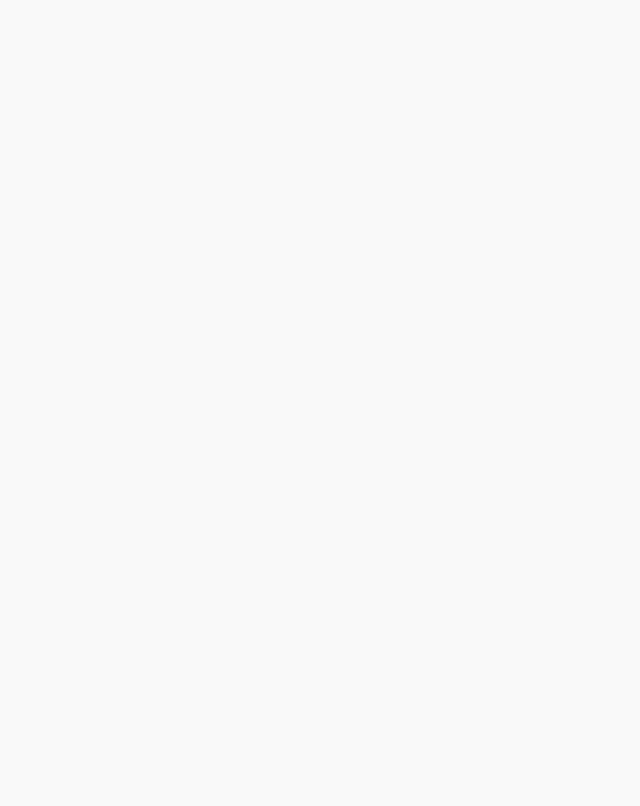
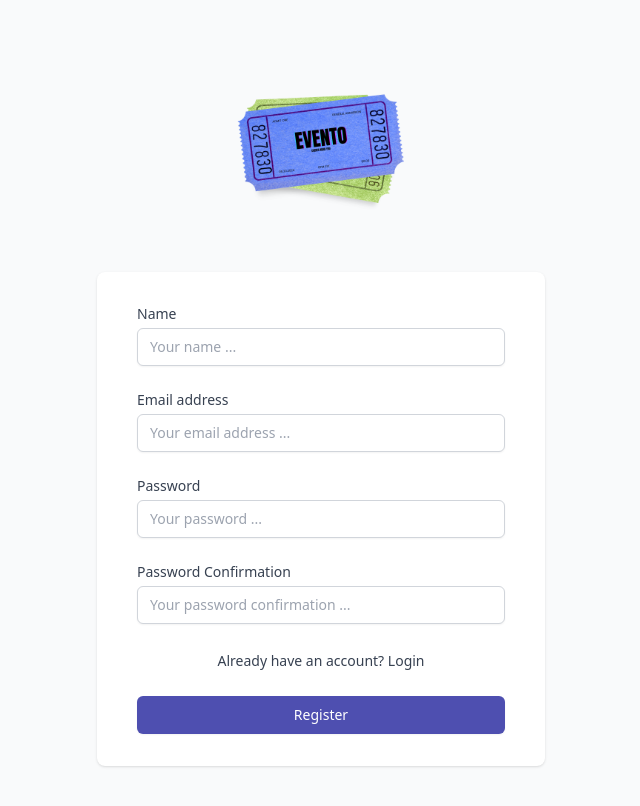
Before and after one commit to HMZElidrissi/Evento-Frontend, a React (Vite) app: page /register in a window 1280 px wide. Before the commit this address had no page. Shown: the whole page, without its empty margins (319-959 px from the left). Built offline with nearby package versions, Linux system fonts and the light colour scheme.

Commit message:
Register Page

```diff
--- a/src/App.jsx
+++ b/src/App.jsx
@@ -2,6 +2,7 @@ import { BrowserRouter, Routes, Route } from "react-router-dom";
 import SomePage from "./components/SomePage";
 import AnotherPage from "./components/AnotherPage";
 import LoginPage from "./components/auth/LoginPage";
+import RegisterPage from "./components/auth/RegisterPage";
 import "./App.css";
 
 const App = () => {
@@ -11,6 +12,7 @@ const App = () => {
         <Route path="/" element={<SomePage />} />
         <Route path="/another" element={<AnotherPage />} />
         <Route path="/login" element={<LoginPage />} />
+        <Route path="/register" element={<RegisterPage />} />
         {/* Define more routes as needed */}
       </Routes>
     </BrowserRouter>
--- /dev/null
+++ b/src/components/auth/RegisterPage.jsx
@@ -0,0 +1,100 @@
+import { useState } from "react";
+import Label from "./common/Label";
+import Input from "./common/Input";
+import PrimaryButton from "./common/PrimaryButton";
+import { Link } from "react-router-dom";
+
+const RegisterPage = () => {
+  const [email, setEmail] = useState("");
+  const [password, setPassword] = useState("");
+
+  const handleSubmit = (event) => {
+    event.preventDefault();
+    // Process Register here
+    console.log(email, password);
+  };
+  return (
+    <>
+      <div className="h-screen">
+        <div className="min-h-full flex flex-col justify-center py-10 sm:px-6 lg:px-8">
+          <div className="sm:mx-auto sm:w-full sm:max-w-md">
+            <img
+              className="mx-auto"
+              width={200}
+              height={200}
+              src="./evento.png"
+              alt="Evento"
+            />
+          </div>
+
+          <div className="mt-8 sm:mx-auto sm:w-full sm:max-w-md">
+            <div className="bg-white py-8 px-4 shadow sm:rounded-lg sm:px-10">
+              <form className="space-y-6" onSubmit={handleSubmit} method="POST">
+
+                <div>
+                  <Label htmlFor="name">Name</Label>
+                  <Input
+                    type="text"
+                    id="name"
+                    name="name"
+                    value={email}
+                    onChange={(e) => setEmail(e.target.value)}
+                    placeholder="Your name ..."
+                  />
+                </div>
+
+                <div>
+                  <Label htmlFor="email">Email address</Label>
+                  <Input
+                    type="email"
+                    id="email"
+                    name="email"
+                    value={email}
+                    onChange={(e) => setEmail(e.target.value)}
+                    placeholder="Your email address ..."
+                  />
+                </div>
+
+                <div>
+                  <Label htmlFor="password">Password</Label>
+                  <Input
+                    type="password"
+                    id="password"
+                    name="password"
+                    value={password}
+                    onChange={(e) => setPassword(e.target.value)}
+                    placeholder="Your password ..."
+                  />
+                </div>
+
+                <div>
+                  <Label htmlFor="password_confirmation">Password Confirmation</Label>
+                  <Input
+                    type="password"
+                    id="password_confirmation"
+                    name="password_confirmation"
+                    value={password}
+                    onChange={(e) => setPassword(e.target.value)}
+                    placeholder="Your password confirmation ..."
+                  />
+                </div>
+
+                <div className="text-center">
+                  <Link to="/login" className="text-sm font-medium text-gray-700 hover:underline">
+                    Already have an account? Login
+                  </Link>
+                </div>
+
+                <div>
+                  <PrimaryButton type="submit">Register</PrimaryButton>
+                </div>
+              </form>
+            </div>
+          </div>
+        </div>
+      </div>
+    </>
+  );
+}
+
+export default RegisterPage;
```
Also changed, not shown: src/components/backOffice/Dashboard.jsx (added), src/components/frontOffice/Home.jsx (added).
